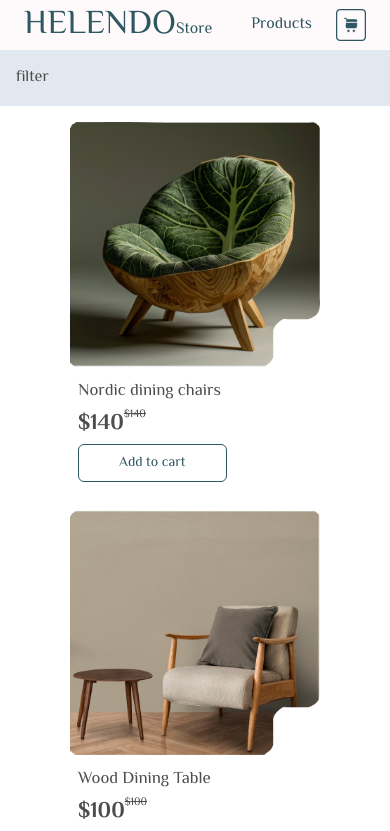
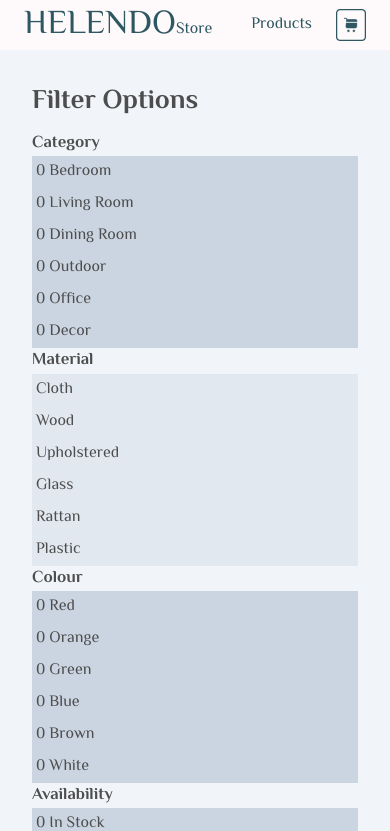
Before and after one commit to OvyEvbodi/e-commerce, a Next.js app: page /products in a window 390 px wide. Shown: the top 831 px of the page. Built offline with nearby package versions, Linux system fonts and the light colour scheme.

Commit message:
Implement filter section

```diff
--- a/app/cart/CartItem.tsx
+++ b/app/cart/CartItem.tsx
@@ -14,14 +14,14 @@ const CartItem:NextPage<BigCardProps> = ({id, image, title, price, quantity }) =
 
 
   return (
-    <div className="bg-blue-300 py-4 flex flex-wrap items-center justify-between border-t">
+    <div className="py-4 flex flex-wrap items-center justify-between border-t">
       <div className="flex flex-col-reverse xl:flex-row flex-wrap lg:items-center justify-center gap-1 md:gap-4">
-        <div className="bg-blue-100">
+        <div className="">
           <Image className="w-[80px] md:w-[100px]" src={image} width={100} height={100} alt={title} />
         </div>
-        <h3 className="md:text-[1.2rem]">{title}</h3>
+        <h3 className="text-[0.7rem] md:text-[1.2rem]">{title}</h3>
       </div>
-      <div className="bg-blue-200 md:w-3/5 md:text-[1.15rem] md:text-[1.3rem] gap-[12px] md:gap-6 flex flex-wrap justify-evenly items-center p-2">
+      <div className="md:w-3/5 text-[0.8rem] md:text-[1.3rem] gap-[12px] md:gap-6 flex flex-wrap justify-evenly items-center p-2">
         <p className="">${price}</p>
         <div className="bg-grey-bg w-[100px] px-[12px] rounded-[25px] flex items-center justify-between">
           <div onClick={() => dispatch(decrement({ id, quantity }))} className="w-[25px] h-[25px] cursor-pointer bg-white text-center rounded-full shadow-[0_4px_6px_-1px_rgba(0,0,0,0.6)] transition-colors hover:bg-green hover:text-white">-</div>
--- a/app/products/Filter.tsx
+++ b/app/products/Filter.tsx
@@ -1,9 +1,23 @@
 // filter component on products page
 
+import Dropdown from "@/components/Dropdown";
+
 const Filter = () => {
+
+  const categoryList = ["bedroom", "living room", "dining room", "outdoor", "office", "decor"];
+  const materialList = ["cloth", "wood", "upholstered", "glass", "rattan", "plastic"];
+  const colourList = ["red", "orange", "green", "blue", "brown", "white"];
+  const availabilityList = ["in stock", "out of stock"];
+
   return (
-    <section>
-
+    <section className="capitalize p-4 ">
+      <h2 className="font-bold mb-2 text-[1.7rem]">filter options</h2>
+      <div>
+        <Dropdown text="category" icon="yes" filters={categoryList} />
+        <Dropdown text="material" icon="no" filters={materialList} />
+        <Dropdown text="colour" icon="yes"filters={colourList}  />
+        <Dropdown text="availability" icon="yes" filters={availabilityList} />
+      </div>
     </section>
   )
 };
--- a/app/products/page.tsx
+++ b/app/products/page.tsx
@@ -2,14 +2,15 @@
 
 import { product_cards } from "@/api/data.json";
 import ProductCard from "@/components/productCard";
+import Filter from "@/app/products/Filter";
 
 export const metadata = { title: 'Products Helendo' };
 
 const ProductsPage = () => {
   return (
     <main className="flex flex-wrap">
-      <div className="bg-slate-200 p-4 min-w-[100vw] lg:min-w-[26vw] lg:w-[26vw] lg:min-h-[100vh]">
-        filter
+      <div className="bg-slate-100 p-4 min-w-[100vw] lg:min-w-[26vw] lg:w-[26vw] lg:min-h-[100vh]">
+        <Filter />
       </div>
       <div className="p-4 min-w-[100vw] lg:min-w-[74vw] lg:w-[74vw] lg:min-h-[100vh]">
         <h4 className="text-[1.05rem] font-[500]"></h4>
--- a/components/Dropdown.tsx
+++ b/components/Dropdown.tsx
@@ -1,16 +1,46 @@
 // dropdown component
 
-const Dropdown = () => {
+import { NextPage } from "next";
+import { useState } from "react";
+
+
+interface DropdownOptionProps {
+  text: string;
+  icon: string;
+  filters?: string [];
+}
+
+const DropdownOption:NextPage<DropdownOptionProps> = ({ icon, text }) => {
   return (
     <div>
-      <label htmlFor="categories">Category</label>
+      { icon == "yes" ?
+        (
+          <div className="bg-slate-300 p-1 ">
+            <span>0 </span>
+            <span>{text}</span>
+          </div>
+        )
+      :
+        (
+          <div className="bg-slate-200 p-1 ">
+            <span>{text}</span>
+          </div>
+        ) }
+    </div>
+  )
+};
 
-      <select name="cat">
-        <option value="Nig">Nig</option>
-        <option value="Nig">Nig</option>
-        <option value="Nig">Nig</option>
-        <option value="Nig">Nig</option>
-      </select>
+const Dropdown:NextPage<DropdownOptionProps> = ({ text, icon, filters }) => {
+  return (
+    <div>
+      <div className="font-bold text-[1.05rem]">{text}</div>
+      <div>
+        {
+          filters!.map( (option, index) => (
+            <DropdownOption text={option} icon={icon} key={index}/>
+          ))
+        }
+      </div>
     </div>
   )
 };
```
